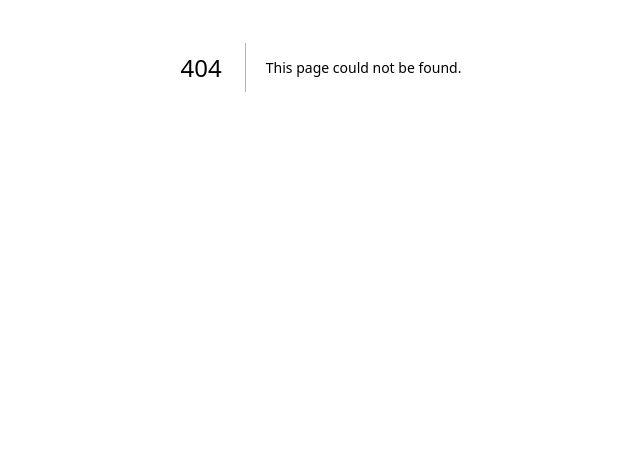
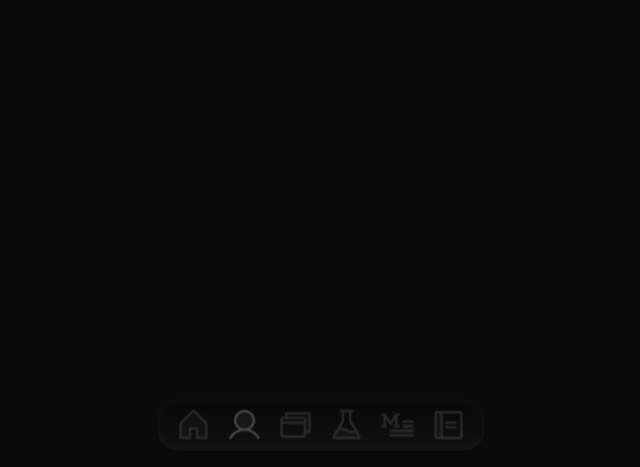
Before and after one commit to CantBeSubh/subhranshu.com, a Next.js app: page /about in a window 1280 px wide. Before the commit this address had no page. Shown: the part 333-800 px from the top of the page, without its empty margins (319-959 px from the left). Built offline with nearby package versions, Linux system fonts and the light colour scheme.

Commit message:
about page

```diff
--- /dev/null
+++ b/app/about/page.tsx
@@ -0,0 +1,9 @@
+const AboutPage = () => {
+    return (
+        <div className='h-screen bg-neutral-950'>
+
+        </div>
+    )
+}
+
+export default AboutPage
```
